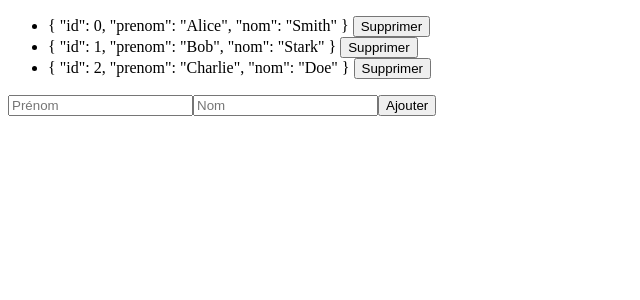
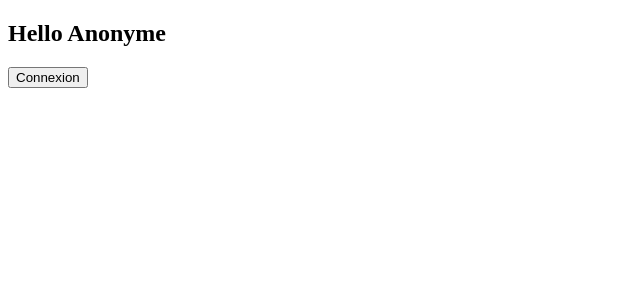
Before and after one commit to Faez-B/Vue-Avance, a Vue app in the folder vue-project/: page / in a window 1280 px wide. Shown: the top 300 px of the page, without its empty margins (0-640 px from the left). Built offline with nearby package versions, Linux system fonts and the light colour scheme.

Commit message:
Conditional rendering

```diff
--- a/vue-project/src/App.vue
+++ b/vue-project/src/App.vue
@@ -1,33 +1,33 @@
 <script setup>
-  import Ex1_2 from "@/components/Ex1_2.vue";
-  import Ex3_4 from "@/components/Ex3_4.vue";
-  import DemoVForVue from "@/components/DemoVFor.vue";
+  import {ref} from "vue";
 
-  import {ref} from "vue";
-  import axios from 'axios';
+  const user = ref(null);
+  const connected = ref(false);
 
-  // const users = ref(null);
+  const connexion = () => {
+    connected.value = true;
+    user.value = {
+      name: "John"
+    };
+  }
 
-  // axios.get("http://localhost:8000/api/names")
-  // .then( (usersData) => {
-  //   users.value = usersData.data;
-  // })
+  const deconnexion = () => {
+    connected.value = false;
+    user.value = null;
+  }
 
 </script>
 
 <template>
 
   <main>
-    <!-- <Ex1_2 /> -->
-    <!-- <Ex3_4 /> -->
 
-    <!-- <h1>Ex Avancé : Lien entre le système d'authentification du backend et celui du frontend </h1> -->
+    <h2 v-if="connected">Hello {{ user.name }}!</h2>
+    <h2 v-else>Hello Anonyme</h2>
 
-    <!-- <p>
-      {{ users }}
-    </p> -->
+    <button v-if="!connected" @click="connexion()">Connexion</button>
+    <button v-else @click="deconnexion()">Déconnexion</button>
 
-    <DemoVForVue />
   </main>
 
 </template>
```
